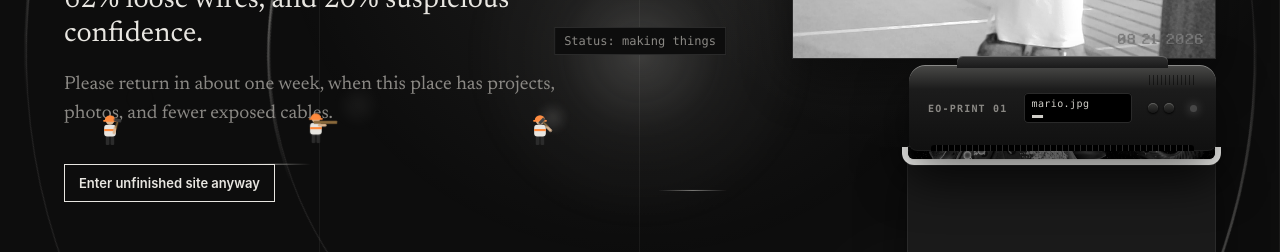
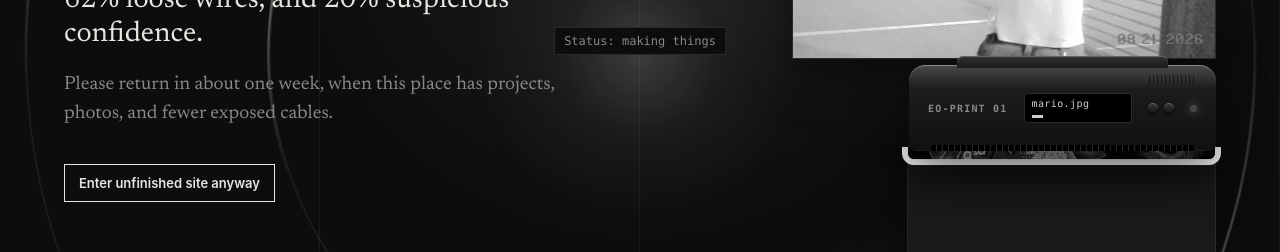
Before and after one commit to evanoctave/personal_website, a React (Vite) app: page / in a window 1280 px wide. Shown: the part 346-598 px from the top of the page. Built offline with nearby package versions, Linux system fonts and the light colour scheme.

Commit message:
Revert "construction: a tiny crew builds the text blocks"
This reverts commit 5f285948eb6f998c25c266dccb4368ffadaa0669.

```diff
--- a/src/fx/Build.jsx
+++ /dev/null
@@ -1,43 +0,0 @@
-// A tiny construction crew that "builds" whatever it wraps: the content assembles in chunks while
-// workers hammer away on top of it in smoke and wind, then the crew clears off.
-
-function Worker({ carry = false, style }) {
-  return (
-    <svg className={`worker${carry ? ' worker--carry' : ''}`} style={style} viewBox="0 0 24 32">
-      <rect fill="#2b2b2b" height="9" rx="1" width="3.5" x="8" y="22" />
-      <rect fill="#2b2b2b" height="9" rx="1" width="3.5" x="12.5" y="22" />
-      <rect fill="#e8e6e1" height="11" rx="3" width="11" x="6.5" y="12" />
-      <rect fill="#ff8a3d" height="2" width="11" x="6.5" y="16" />
-      <circle cx="12" cy="8" fill="#d9b48f" r="4" />
-      <path d="M7 8a5 5 0 0 1 10 0z" fill="#ff8a3d" />
-      <rect fill="#ff8a3d" height="1.6" rx=".8" width="13" x="5.5" y="7.5" />
-      {carry
-        ? <g><rect fill="#d9b48f" height="2.6" rx="1.3" width="8" x="14" y="13" /><rect fill="#8b6a3c" height="3" rx=".5" width="22" x="10" y="10" /></g>
-        : (
-          <g className="worker-arm">
-            <rect fill="#d9b48f" height="8" rx="1.3" width="2.6" x="16" y="13" />
-            <rect fill="#8b6a3c" height="7" width="1.6" x="17.3" y="8" />
-            <rect fill="#3a3a3a" height="3" rx="1" width="7" x="14.5" y="6" />
-          </g>
-        )}
-    </svg>
-  )
-}
-
-export default function Build({ children, delay = 0 }) {
-  return (
-    <div className="build" style={{ '--delay': `${delay}s` }}>
-      <div className="build-content">{children}</div>
-      <div aria-hidden="true" className="build-crew">
-        <Worker style={{ left: '6%' }} />
-        <Worker carry style={{ left: '40%' }} />
-        <Worker style={{ left: '84%', animationDelay: '-.2s' }} />
-        <i className="smoke" style={{ left: '10%' }} />
-        <i className="smoke" style={{ left: '86%', animationDelay: '-.9s' }} />
-        <i className="smoke" style={{ left: '50%', animationDelay: '-1.4s' }} />
-        <i className="wind" style={{ top: '30%' }} />
-        <i className="wind" style={{ top: '70%', animationDelay: '-1.3s' }} />
-      </div>
-    </div>
-  )
-}
--- a/src/pages/ConstructionPage.jsx
+++ b/src/pages/ConstructionPage.jsx
@@ -1,6 +1,5 @@
 import { useEffect } from 'react'
 import { Link } from 'react-router-dom'
-import Build from '../fx/Build.jsx'
 import Loader from '../fx/Loader.jsx'
 import Orbs from '../fx/Orbs.jsx'
 
@@ -31,10 +30,10 @@ export default function ConstructionPage() {
 
       <main id="construction-content">
         <section className="construction-intro" aria-labelledby="construction-title">
-          <Build delay={0.2}><h1 aria-label="UNDER CONSTRUCTION" id="construction-title">UNDER<br />CONSTRUCTION</h1></Build>
-          <Build delay={1.3}><p className="construction-lede">Portfolio currently contains 18% content, 62% loose wires, and 20% suspicious confidence.</p></Build>
-          <Build delay={2.4}><p className="construction-copy">Please return in about one week, when this place has projects, photos, and fewer exposed cables.</p></Build>
-          <Build delay={3.5}><Link className="construction-link" to="/home">Enter unfinished site anyway</Link></Build>
+          <h1 aria-label="UNDER CONSTRUCTION" id="construction-title">UNDER<br />CONSTRUCTION</h1>
+          <p className="construction-lede">Portfolio currently contains 18% content, 62% loose wires, and 20% suspicious confidence.</p>
+          <p className="construction-copy">Please return in about one week, when this place has projects, photos, and fewer exposed cables.</p>
+          <Link className="construction-link" to="/home">Enter unfinished site anyway</Link>
         </section>
 
         <p className="construction-stamp">Status: making things</p>
--- a/src/styles/site.css
+++ b/src/styles/site.css
@@ -311,32 +311,6 @@ main { min-height: 60vh; padding-bottom: 60px; }
 @keyframes fill { from { transform: scaleX(0); } }
 @keyframes rattle { from { translate: -1px 0; } to { translate: 1px 1px; } }
 @keyframes blink { from { opacity: 1; } to { opacity: .2; } }
-
-/* construction crew: text blocks get assembled in chunks while tiny workers hammer away on top of them.
-   --delay staggers the blocks. the crew hangs around 2.4s after its block starts, then clears off */
-
-.build { position: relative; }
-/* generous inset so the title's sideways nudge isn't clipped */
-.build-content { animation: assemble 2.2s steps(14, end) var(--delay) backwards; }
-@keyframes assemble { from { clip-path: inset(-10% 100% -10% -40%); } to { clip-path: inset(-10% -10% -10% -40%); } }
-
-.build-crew { position: absolute; inset: 0; pointer-events: none; animation: crew-leave .6s ease-in calc(var(--delay) + 2.4s) forwards; }
-@keyframes crew-leave { to { opacity: 0; translate: 40px 0; visibility: hidden; } }
-
-.worker { position: absolute; top: -32px; width: 26px; height: 34px; overflow: visible; }
-.worker-arm { transform-origin: 17px 13px; animation: swing .32s ease-in-out infinite alternate; animation-delay: inherit; }
-@keyframes swing { from { transform: rotate(-55deg); } to { transform: rotate(15deg); } }
-.worker--carry { animation: walk 3.2s ease-in-out infinite alternate; }
-@keyframes walk { from { translate: 0 0; } 25% { translate: 18px -2px; } 50% { translate: 36px 0; } 75% { translate: 54px -2px; } to { translate: 72px 0; } }
-
-.smoke { position: absolute; top: -10px; width: 14px; height: 14px; border-radius: 50%; background: rgb(232 230 225 / .35); filter: blur(4px); animation: puff 1.9s ease-out infinite; }
-@keyframes puff { from { translate: 0 0; scale: .4; opacity: .9; } to { translate: 14px -44px; scale: 2.4; opacity: 0; } }
-.wind { position: absolute; left: -40px; width: 70px; height: 1px; background: linear-gradient(90deg, transparent, rgb(232 230 225 / .55), transparent); animation: gust 2.4s linear infinite; }
-@keyframes gust { from { translate: 0 0; opacity: 0; } 20% { opacity: 1; } 80% { opacity: 1; } to { translate: 60vw 6px; opacity: 0; } }
-
-@media (prefers-reduced-motion: reduce) {
-  .build-crew { display: none; }
-}
 
 /* home */
 
```
